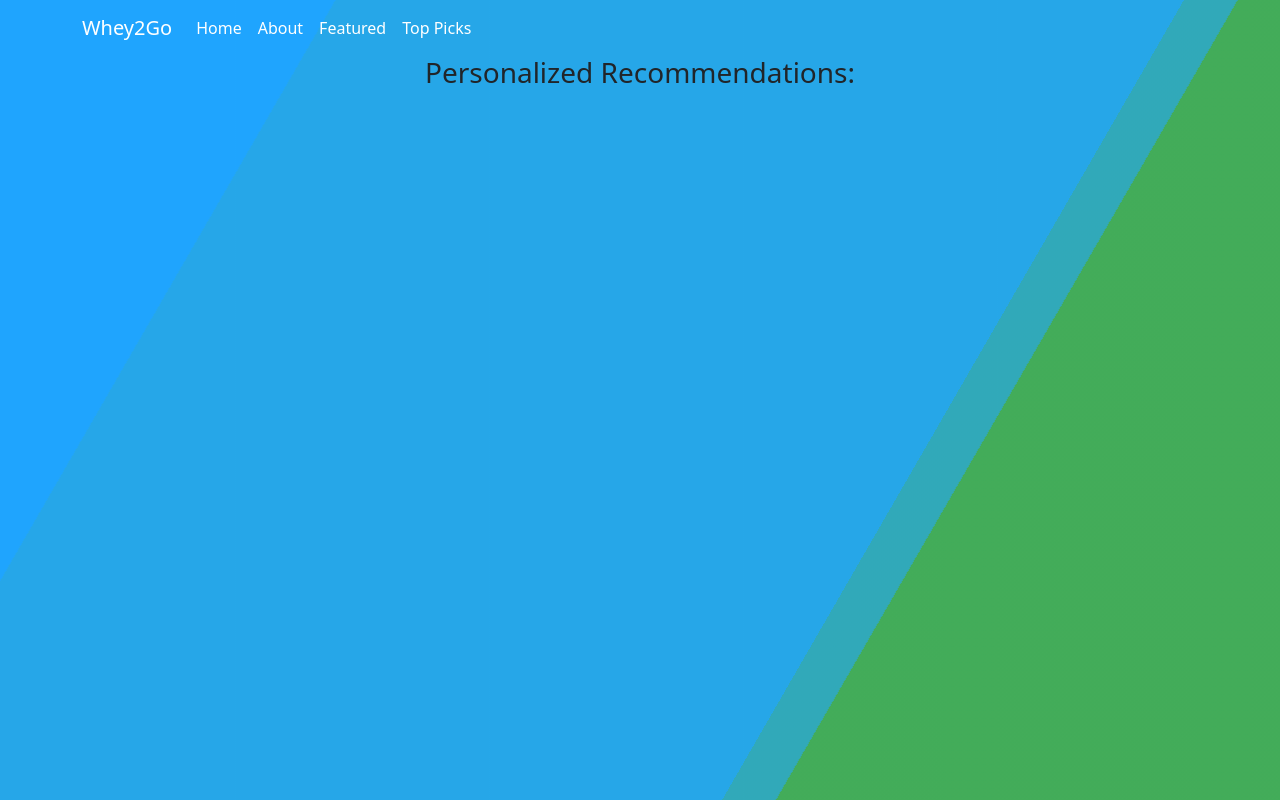
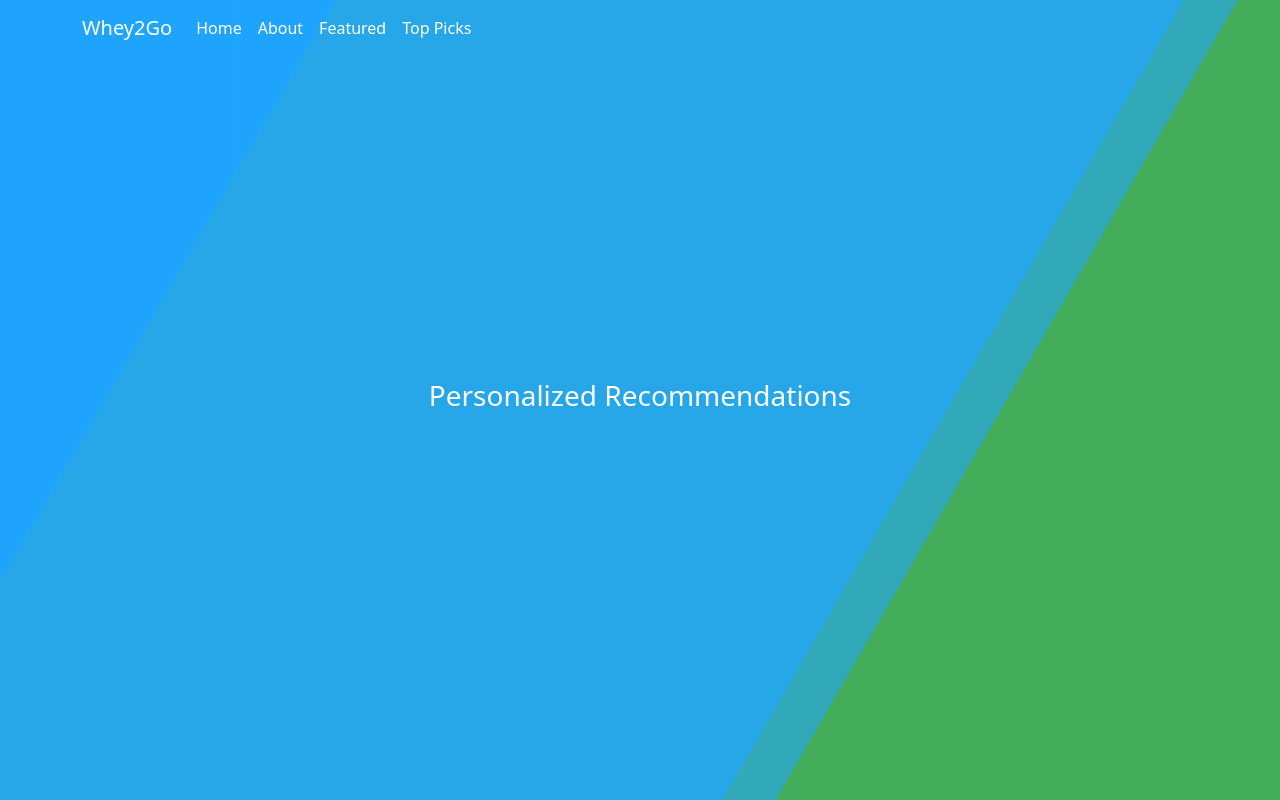
Before and after one commit to rickybengani/Whey2Go, a Flask app: template templates/personalized.html in a window 1280 px wide. Run offline with Flask 2, Linux system fonts and the light colour scheme; the template is opened without the code that fills it, so the values that code supplies are empty; some libraries are stand-ins or nearby versions.

Commit message:
personal

```diff
--- a/templates/personalized.html
+++ b/templates/personalized.html
@@ -34,15 +34,25 @@
         <div class="bg bg2"></div>
         <div class="bg bg3"></div>
 
-            <div class="container-fluid text-center">
-                <h3>Personalized Recommendations: </h3>
-                <br>
-                {% for i in range(size): %}
-                    {% for j in personalized[i]: %}
-                        <h5>{{j}}</h5>
+        <div class="content">
+            <h3 class="text-center title-nonp">Personalized Recommendations</h3>
+            <div class="container h-100">
+                <div class="row  h-100 justify-content-center align-items-center">
+                    <ul class="list-group">
+                        {% for i in range(size): %}
+                            {% for j in personalized[i]: %}
+                                <li class="list-group-item d-flex justify-content-between align-items-center">
+                                    {{j}}
+                                    <span class="badge badge-primary badge-pill">5</span>
+                                </li>
+                        {% endfor %}
                     {% endfor %}
-                {% endfor %}
-            </div>
+                    </ul>
+                </div>
+              </div>
+        </div>
+
+
 
         <!-- Optional JavaScript; choose one of the two! -->
 
```
